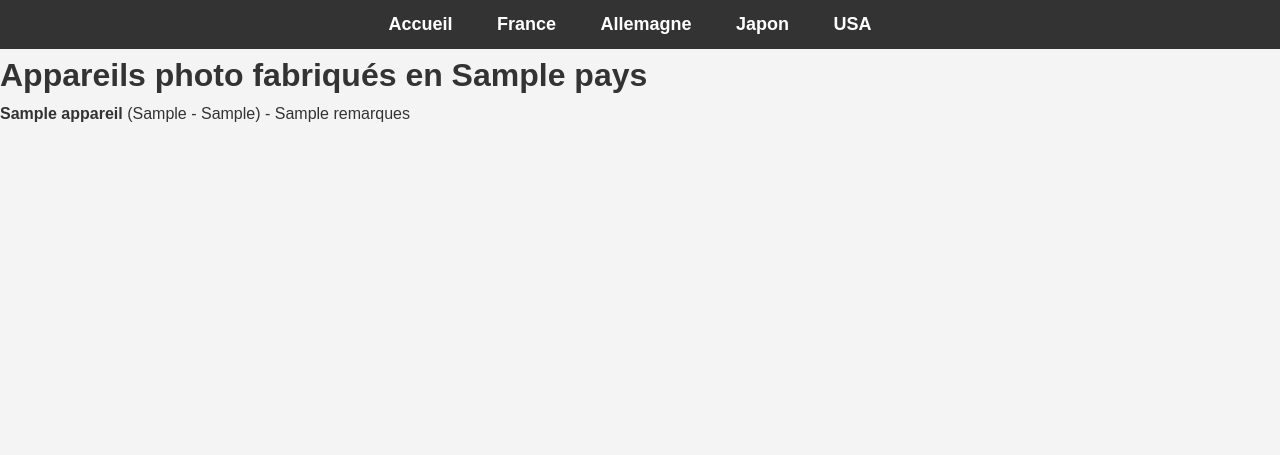
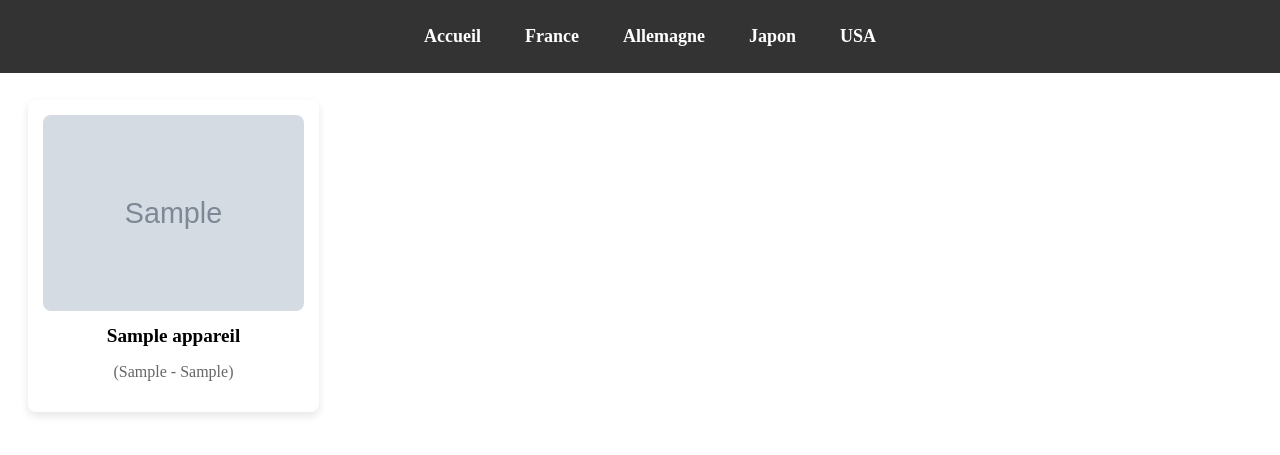
Before and after one commit to Fairy-Lucy/site-appareil, a PHP site: template App/View/pays/paysView.php in a window 1280 px wide. Shown: the top 455 px of the page. Run offline with PHP 8.4, Linux system fonts and the light colour scheme; the template is opened without the code that fills it: most values are stand-ins (such as "Sample title", 1, 10 or a date in 2020); grey boxes marked "Sample" are stand-in pictures.

Commit message:
ajout style par pays

```diff
--- a/App/View/index/indexView.php
+++ b/App/View/index/indexView.php
@@ -13,8 +13,8 @@
 
 <!-- Section Accueil -->
 <section class="intro">
-    <h1>Bienvenue dans ma Collection d'Appareils Photo</h1>
-    <p>Découvrez ici une variété d'appareils photo, anciens et modernes, que j'ai eu la chance de collectionner au fil des années.</p>
+    <h1>Pouet pouet ce sont mes appareils photo</h1>
+    <p>je tente de trouver un truc pour les afficher</p>
 </section>
 
 <!-- Galerie de Photos -->
--- a/App/View/pays/paysView.php
+++ b/App/View/pays/paysView.php
@@ -3,7 +3,7 @@
 <head>
     <meta charset="UTF-8">
     <title>Appareils en <?= htmlspecialchars($pays) ?></title>
-    <link rel="stylesheet" href="/public/css/index/styleIndex.css">
+    <link rel="stylesheet" href="/public/css/pays/stylePays.css">
 </head>
 <body>
 
@@ -12,15 +12,15 @@
 <h1>Appareils photo fabriqués en <?= htmlspecialchars($pays) ?></h1>
 
 <?php if (!empty($appareils)): ?>
-    <ul>
+    <div class="appareil-container">
         <?php foreach ($appareils as $appareil): ?>
-            <li>
-                <strong><?= htmlspecialchars($appareil['nom_appareil']) ?></strong>
-                (<?= $appareil['annee_debut'] ?> - <?= $appareil['annee_fin'] ?>)
-                - <?= htmlspecialchars($appareil['remarques']) ?>
-            </li>
+            <div class="appareil-card">
+                <img src="/public/images/appareils/<?= htmlspecialchars($appareil['image']) ?>" alt="<?= htmlspecialchars($appareil['nom_appareil']) ?>">
+                <h3><?= htmlspecialchars($appareil['nom_appareil']) ?></h3>
+                <p>(<?= $appareil['annee_debut'] ?> - <?= $appareil['annee_fin'] ?>)</p>
+            </div>
         <?php endforeach; ?>
-    </ul>
+    </div>
 <?php else: ?>
     <p>Aucun appareil trouvé pour ce pays.</p>
 <?php endif; ?>
--- /dev/null
+++ b/public/css/pays/stylePays.css
@@ -0,0 +1,35 @@
+.appareil-container {
+    display: grid;
+    grid-template-columns: repeat(auto-fill, minmax(250px, 1fr));
+    gap: 20px;
+    padding: 20px;
+}
+
+.appareil-card {
+    background: white;
+    border-radius: 8px;
+    padding: 15px;
+    box-shadow: 0 4px 8px rgba(0, 0, 0, 0.1);
+    text-align: center;
+    transition: transform 0.3s ease;
+}
+
+.appareil-card img {
+    width: 100%;
+    height: auto;
+    border-radius: 8px;
+}
+
+.appareil-card h3 {
+    margin: 10px 0 5px;
+    font-size: 1.2rem;
+}
+
+.appareil-card p {
+    font-size: 1rem;
+    color: #666;
+}
+
+.appareil-card:hover {
+    transform: scale(1.05);
+}
```
